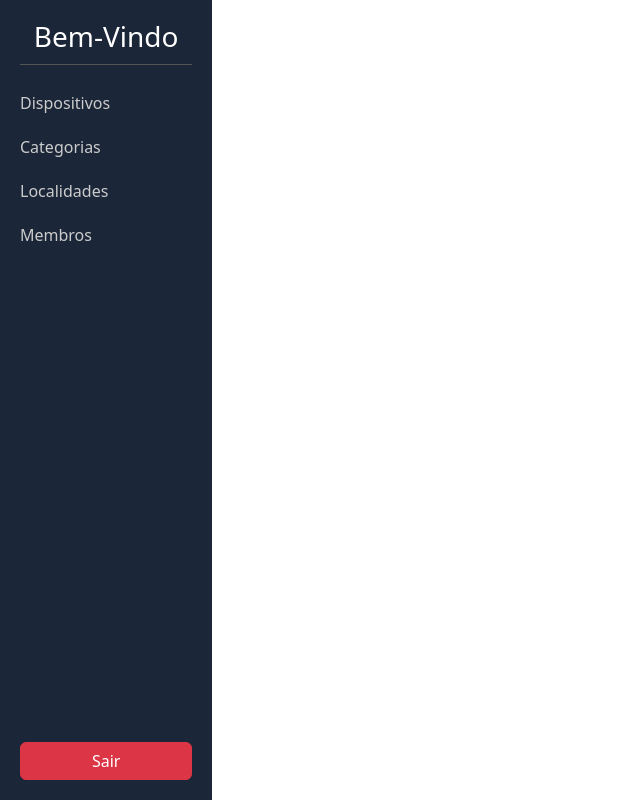
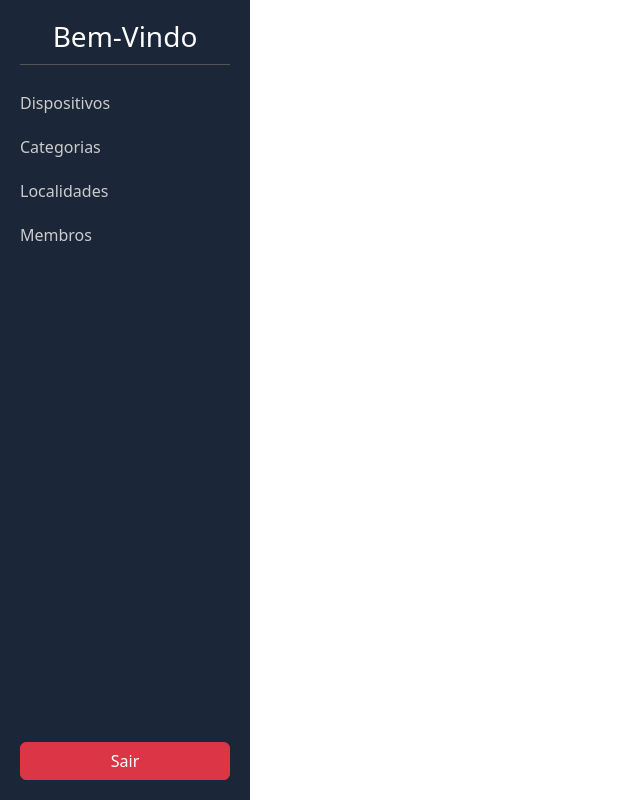
Before and after one commit to renan91300/iot-integrator-frontend, a React (Vite) app: page / in a window 1280 px wide. Shown: the whole page, without its empty margins (0-640 px from the left). Built offline with nearby package versions, Linux system fonts and the light colour scheme.

Commit message:
♻️ fix responsive sidebar

```diff
--- a/src/components/layout/Layout.css
+++ b/src/components/layout/Layout.css
@@ -1,12 +1,29 @@
 .layout {
-    display: flex;
-    flex-direction: row;
-    width: 100%;
-    height: 100vh;
-    overflow-y: auto;
-    background-color: var(--color-background);
+  display: flex;
+  flex-direction: row;
+  width: 100%;
+  height: 100vh;
+}
 
-    @media (max-width: 1100px) {
-        flex-direction: column;
-    }
+.content {
+  flex: 1;
+  padding: 20px;
+  transition: margin-left 0.3s ease-in-out;
+  margin-top: 50px;
 }
+
+/* Empurrar conteúdo para o lado quando a sidebar está aberta em telas pequenas */
+.content.with-sidebar {
+  margin-left: 250px;
+  margin-top: 50px;
+}
+
+@media (min-width: 769px) {
+  /* Garante que em telas grandes a sidebar nunca interfira no conteúdo */
+  .content {
+    margin-left: 0;
+  }
+  .content.with-sidebar {
+    margin-top: 0px;
+  }
+}
--- a/src/components/layout/Layout.jsx
+++ b/src/components/layout/Layout.jsx
@@ -1,23 +1,49 @@
-import Header from './Header'
-import Footer from './Footer'
-import React, { Component } from "react"
-import 'bootstrap/dist/css/bootstrap.min.css'
-import Sidebar from './Sidebar'
-import { Outlet } from "react-router-dom";
-import './Layout.css'
+import React, { useEffect, useState } from 'react';
+import 'bootstrap/dist/css/bootstrap.min.css';
+import Sidebar from './Sidebar';
+import { Outlet } from 'react-router-dom';
+import './Layout.css';
 
-const Layout = () =>{
-    return (
-        <>
-            <div className='layout'>
-                <Sidebar />
-                <aside className='container-fluid p-5'>
-                    <Outlet />
-                </aside>
-            </div>
-        </>
-    );
+const Layout = () => {
+  const [isSidebarOpen, setIsSidebarOpen] = useState(true);
+  const [isSmallScreen, setIsSmallScreen] = useState(false);
 
-}
+  const toggleSidebar = () => {
+    // Inverte estado da sidebar, se o tamanho da tela for pequeno
+    if (isSmallScreen) {
+      setIsSidebarOpen(!isSidebarOpen);
+    }
+  };
 
-export default Layout
+  useEffect(() => {
+    // Função para verificar largura da tela
+    const handleResize = () => {
+      const isSmall = window.innerWidth <= 768; // Define breakpoint para telas menores
+      setIsSmallScreen(isSmall);
+      setIsSidebarOpen(!isSmall); // Sidebar aberta por padrão em telas grandes
+    };
+
+    // Adiciona listener e chama a função ao carregar
+    handleResize();
+    window.addEventListener('resize', handleResize);
+
+    // Remove listener no cleanup
+    return () => window.removeEventListener('resize', handleResize);
+  }, []);
+
+  return (
+    <div className="layout">
+      {isSmallScreen && (
+        <button className="toggle-button" onClick={toggleSidebar}>
+          ☰
+        </button>
+      )}
+      <Sidebar isOpen={isSidebarOpen} toggleSidebar={toggleSidebar}/>
+      <aside className={`content ${isSidebarOpen && !isSmallScreen ? 'with-sidebar' : ''}`}>
+        <Outlet />
+      </aside>
+    </div>
+  );
+};
+
+export default Layout;
--- a/src/components/layout/Sidebar.css
+++ b/src/components/layout/Sidebar.css
@@ -1,11 +1,25 @@
-/* Estilos gerais da sidebar */
+/* Sidebar visível por padrão */
 .sidebar {
   width: 250px;
   min-height: 100vh;
   background-color: rgb(27, 38, 56);
   color: white;
   padding: 20px;
-    position: relative;
+  position: fixed;
+  left: 0;
+  top: 0;
+  transition: transform 0.3s ease-in-out;
+  z-index: 1000;
+}
+
+/* Sidebar escondida */
+.sidebar.closed {
+  transform: translateX(-100%);
+}
+
+/* Sidebar visível */
+.sidebar.open {
+  transform: translateX(0);
 }
 
 /* Título da sidebar */
@@ -31,9 +45,58 @@
   color: #fff;
 }
 
+
+/* Botão de logout */
 .logout-button {
   position: absolute;
-    bottom: 20px; /* Distância do rodapé da sidebar */
-    width: calc(100% - 40px); /* Ajuste para caber no padding lateral */
-    left: 20px; /* Distância da lateral */
+  bottom: 20px;
+  width: calc(100% - 40px);
+  left: 20px;
 }
+
+/* Botão de toggle */
+.toggle-button {
+  position: fixed; /* Fixo no topo, fora do fluxo da página */
+  top: 15px; /* Distância do topo */
+  left: 15px; /* Distância da lateral */
+  background-color: rgb(27, 38, 56); /* Cor do fundo */
+  color: white; /* Cor do texto */
+  border: none; /* Sem borda */
+  font-size: 1.5rem; /* Tamanho do ícone */
+  z-index: 1100; /* Colocado acima de outros elementos */
+  cursor: pointer; /* Cursor de clique */
+  display: none; /* Escondido por padrão */
+}
+
+/* Conteúdo ajustado com sidebar */
+.content {
+  margin-left: 250px;
+  padding: 20px;
+  transition: margin-left 0.3s ease-in-out;
+}
+
+/* Conteúdo ajustado com sidebar escondida */
+.content.shrink {
+  margin-left: 0;
+}
+
+/* Regras para telas menores */
+@media (max-width: 768px) {
+  .toggle-button {
+    display: block; /* Exibe o botão de toggle */
+  }
+
+  .sidebar {
+    position: fixed;
+    z-index: 1000;
+    transform: translateX(-100%); /* Escondida por padrão */
+  }
+
+  .sidebar.open {
+    transform: translateX(0); /* Aparece ao ser aberta */
+  }
+
+  .content {
+    margin-left: 0; /* Conteúdo ocupa largura total */
+  }
+}
--- a/src/components/layout/Sidebar.jsx
+++ b/src/components/layout/Sidebar.jsx
@@ -1,10 +1,11 @@
 import React from 'react';
 import { Button, Nav } from 'react-bootstrap';
 import { NavLink, useNavigate } from 'react-router-dom';
-import './Sidebar.css'; // Importando o arquivo CSS separado
+import './Sidebar.css';
 
-const Sidebar = () => {
+const Sidebar = ({ isOpen, toggleSidebar }) => {
   const navigate = useNavigate();
+
   function handleLogout() {
     localStorage.removeItem('accesstoken');
     localStorage.removeItem('refreshtoken');
@@ -12,23 +13,23 @@ const Sidebar = () => {
   }
 
   return (
-    <div className="sidebar">
+    <div className={`sidebar ${isOpen ? 'open' : 'closed'}`}>
       <h3>Bem-Vindo</h3>
       <Nav className="flex-column mt-3">
-        <Nav.Link as={NavLink} to="/dispositivos">
+        <Nav.Link as={NavLink} to="/dispositivos" onClick={toggleSidebar}>
           Dispositivos
         </Nav.Link>
-        <Nav.Link as={NavLink} to="/categorias">
+        <Nav.Link as={NavLink} to="/categorias" onClick={toggleSidebar}>
           Categorias
         </Nav.Link>
-        <Nav.Link as={NavLink} to="/localidades">
+        <Nav.Link as={NavLink} to="/localidades" onClick={toggleSidebar}>
           Localidades
         </Nav.Link>
-        <Nav.Link as={NavLink} to="/membros">
+        <Nav.Link as={NavLink} to="/membros" onClick={toggleSidebar}>
           Membros
         </Nav.Link>
         <Button variant="danger" className="logout-button" onClick={handleLogout}>
-            Sair
+          Sair
         </Button>
       </Nav>
     </div>
```
Lines whose indentation alone changed are shown as unchanged.
